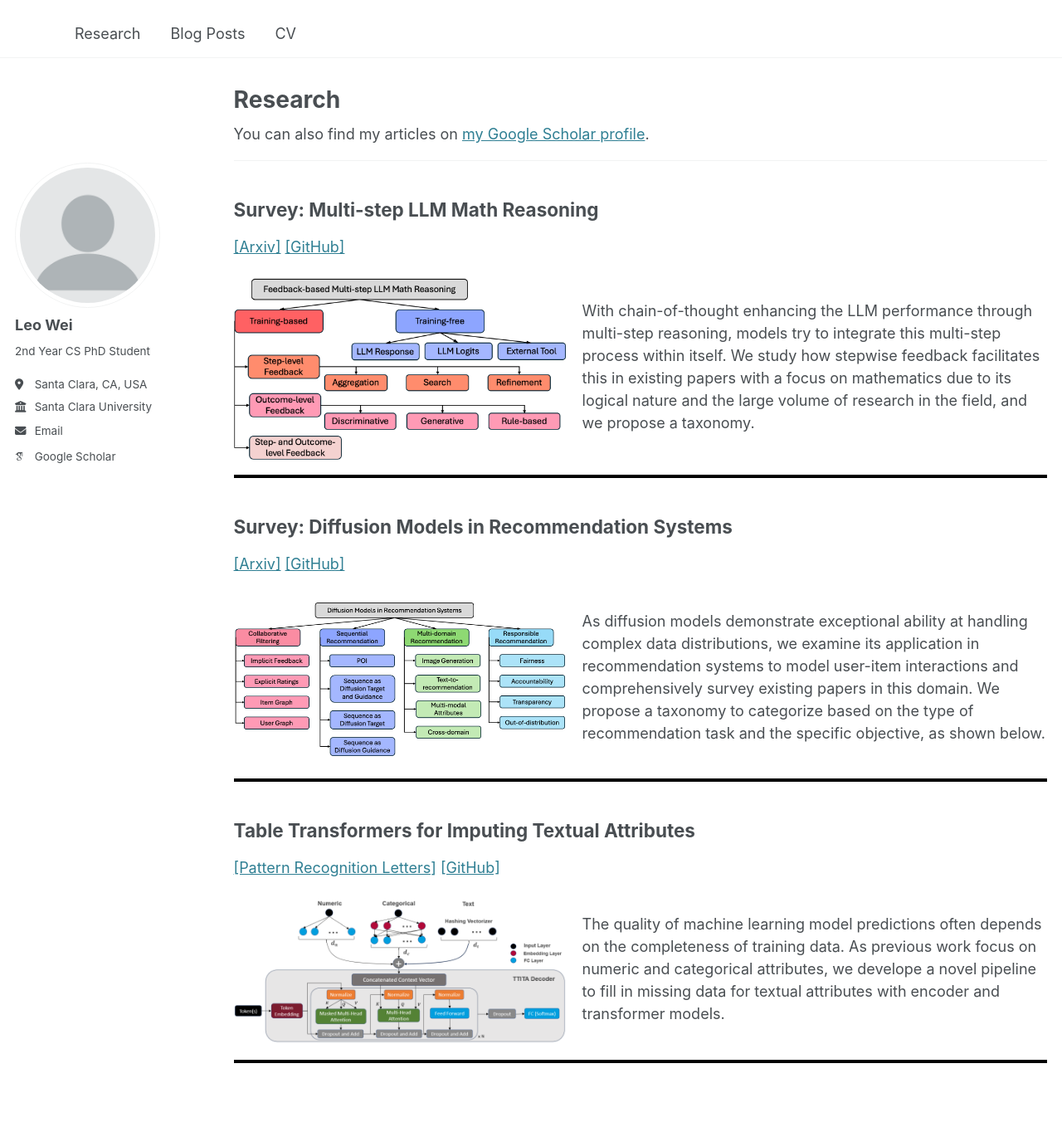
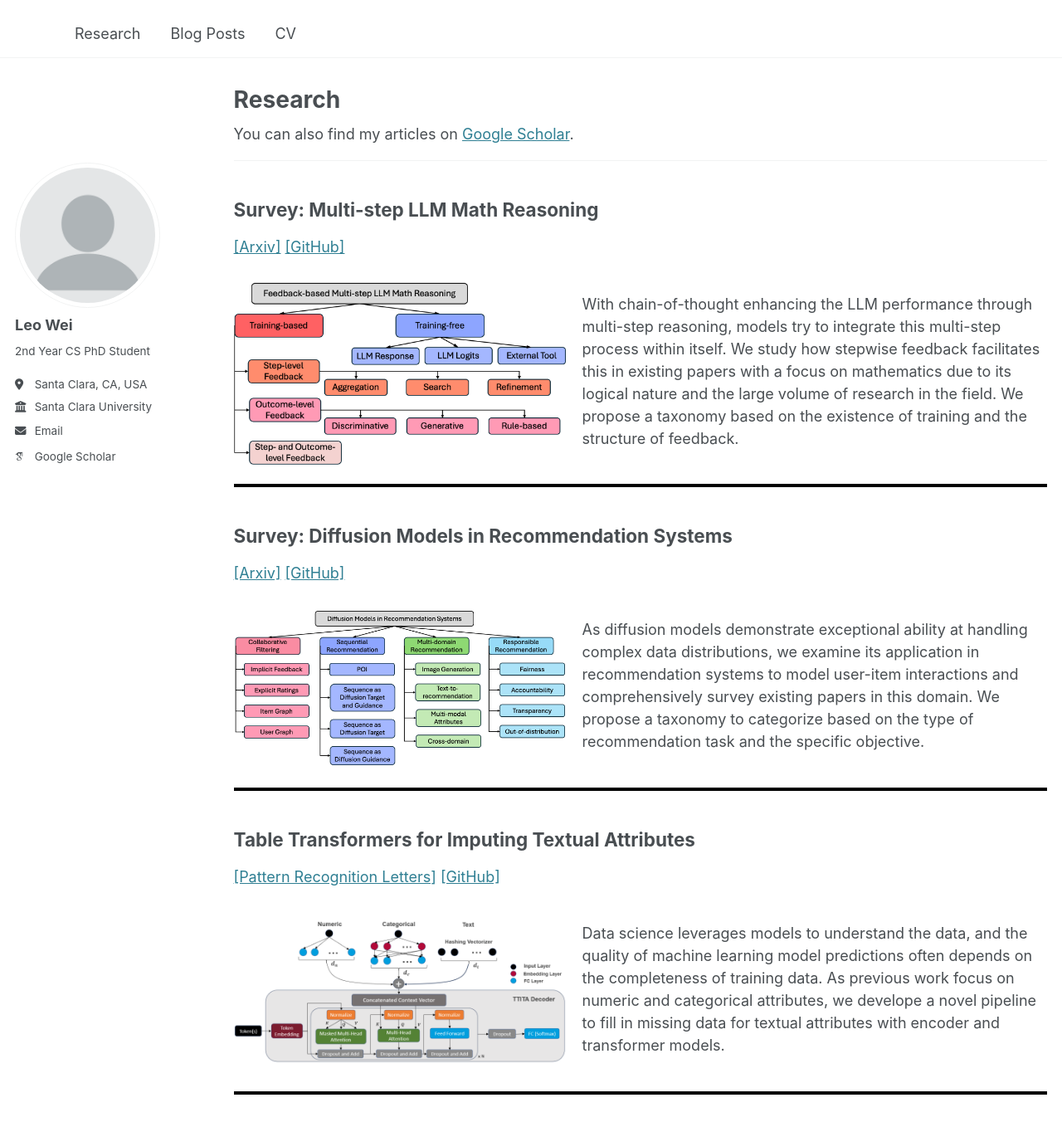
Before and after one commit to tingruew/tingruew.github.io, a Jekyll site: the page built from _pages/publications.md, in a window 1280 px wide and 1400 px high. Shown: the top 1358 px of the window at 83% size. Built offline with Jekyll 4.4.1, drawn with Linux system fonts in a browser that asks for light colours; some web fonts are replaced.

Commit message:
Update publications.md

```diff
--- a/_pages/publications.md
+++ b/_pages/publications.md
@@ -8,7 +8,7 @@ author_profile: true
 {% include base_path %}
 
 {% if site.author.googlescholar %}
-  <div class="wordwrap">You can also find my articles on <a href="{{site.author.googlescholar}}">my Google Scholar profile</a>.</div>
+  <div class="wordwrap">You can also find my articles on <a href="{{site.author.googlescholar}}">Google Scholar</a>.</div>
 {% endif %}
 
 ---
@@ -18,7 +18,7 @@ author_profile: true
 
 <div style="display: flex; align-items: center;">
   <img src="../images/publications/mathreasoning.png" width="400" style="margin-right: 20px;" />
-  <p>With chain-of-thought enhancing the LLM performance through multi-step reasoning, models try to integrate this multi-step process within itself. We study how stepwise feedback facilitates this in existing papers with a focus on mathematics due to its logical nature and the large volume of research in the field, and we propose a taxonomy.</p>
+  <p>With chain-of-thought enhancing the LLM performance through multi-step reasoning, models try to integrate this multi-step process within itself. We study how stepwise feedback facilitates this in existing papers with a focus on mathematics due to its logical nature and the large volume of research in the field. We propose a taxonomy based on the existence of training and the structure of feedback.</p>
 </div>
 
 <hr style="border: 2px solid black;" />
@@ -28,8 +28,7 @@ author_profile: true
 
 <div style="display: flex; align-items: center;">
   <img src="../images/publications/diffusionrecsys.png" width="400" style="margin-right: 20px;" />
-  <p>As diffusion models demonstrate exceptional ability at handling complex data distributions, we examine its application in recommendation systems to model user-item interactions and comprehensively survey existing papers in this domain.
-We propose a taxonomy to categorize based on the type of recommendation task and the specific objective, as shown below. </p>
+  <p>As diffusion models demonstrate exceptional ability at handling complex data distributions, we examine its application in recommendation systems to model user-item interactions and comprehensively survey existing papers in this domain. We propose a taxonomy to categorize based on the type of recommendation task and the specific objective. </p>
 </div>
 
 <hr style="border: 2px solid black;" />
@@ -39,7 +38,7 @@ We propose a taxonomy to categorize based on the type of recommendation task and
 
 <div style="display: flex; align-items: center;">
   <img src="../images/publications/ttita.png" width="400" style="margin-right: 20px;" />
-  <p>The quality of machine learning model predictions often depends on the completeness of training data. As previous work focus on numeric and categorical attributes, we develope a novel pipeline to fill in missing data for textual attributes with encoder and transformer models.</p>
+  <p>Data science leverages models to understand the data, and the quality of machine learning model predictions often depends on the completeness of training data. As previous work focus on numeric and categorical attributes, we develope a novel pipeline to fill in missing data for textual attributes with encoder and transformer models.</p>
 </div>
 
 <hr style="border: 2px solid black;" />
```
